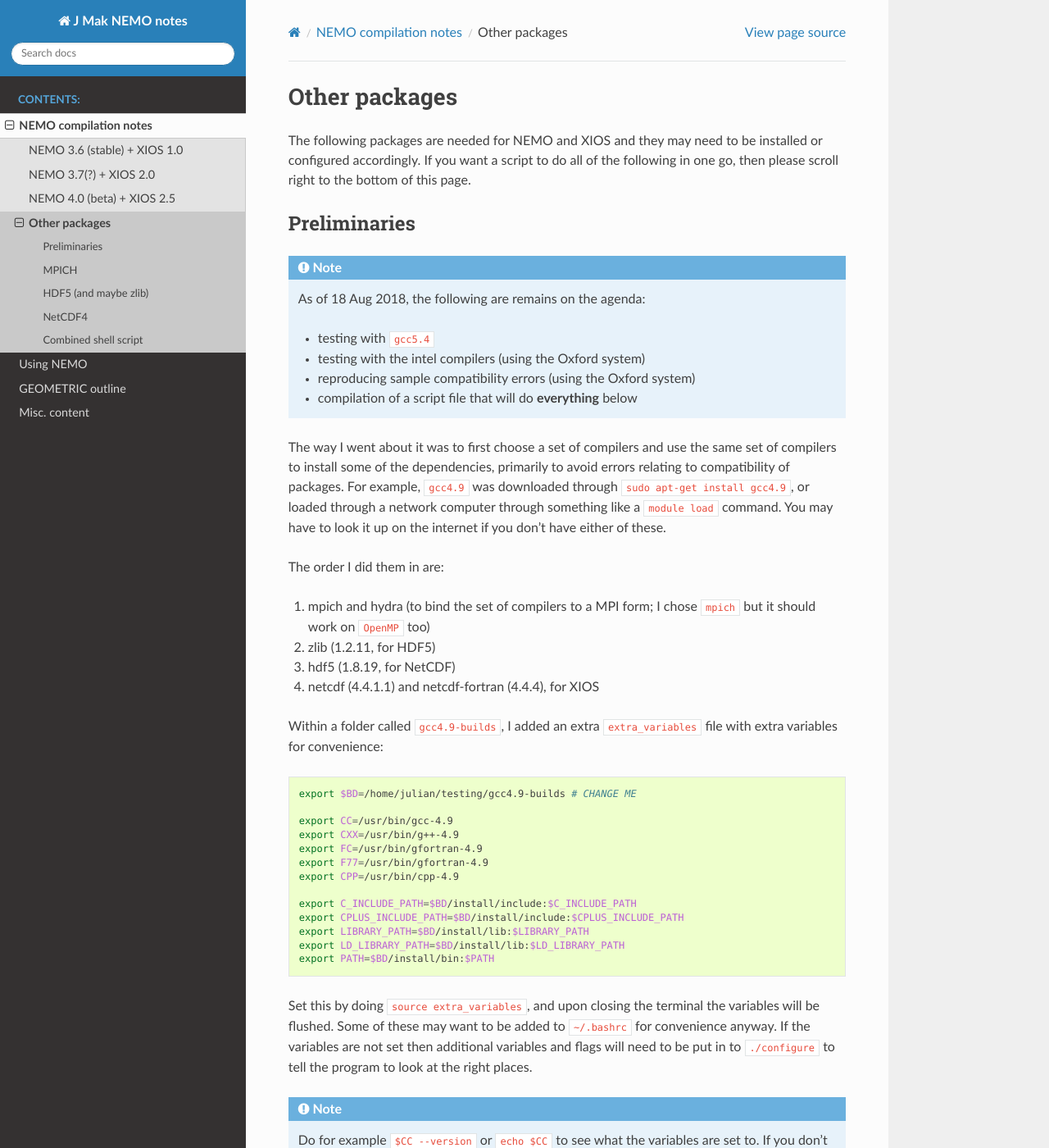
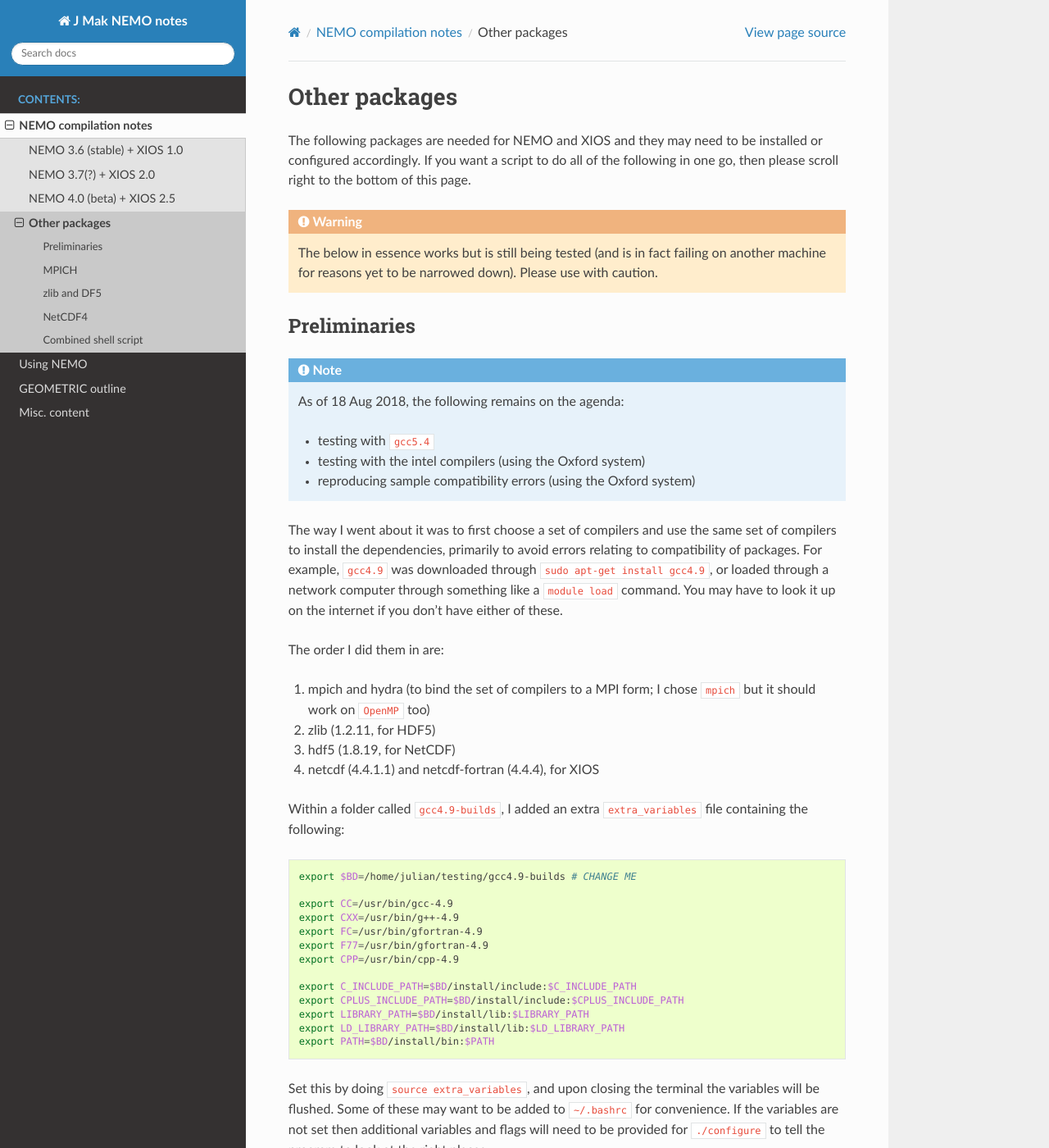
Before and after one commit to julianmak/NEMO-related, a Sphinx documentation site: the page built from docs/compilation_notes/packages.rst, in a window 1280 px wide and 1400 px high. Shown: the whole window at 82% size. Built offline with Sphinx 7.4.7 and the Read the Docs theme 2.0.0, drawn with Linux system fonts in a browser that asks for light colours; some of the changed text lies outside the part shown.

Commit message:
reworked the packages.rst page

```diff
--- a/docs/compilation_notes/packages.rst
+++ b/docs/compilation_notes/packages.rst
@@ -12,24 +12,29 @@
 installed or configured accordingly. If you want a script to do all of the
 following in one go, then please scroll right to the bottom of this page.
 
+.. Warning::
+
+  The below in essence works but is still being tested (and is in fact failing
+  on another machine for reasons yet to be narrowed down). Please use with
+  caution.
+
 Preliminaries
 -------------
 
 .. note::
 
-  As of 18 Aug 2018, the following are remains on the agenda:
+  As of 18 Aug 2018, the following remains on the agenda:
 
   * testing with ``gcc5.4``
   * testing with the intel compilers (using the Oxford system)
   * reproducing sample compatibility errors (using the Oxford system)
-  * compilation of a script file that will do **everything** below
 
 The way I went about it was to first choose a set of compilers and use the same
-set of compilers to install some of the dependencies, primarily to avoid errors
-relating to compatibility of packages. For example, ``gcc4.9`` was downloaded
-through ``sudo apt-get install gcc4.9``, or loaded through a network computer
-through something like a ``module load`` command. You may have to look it up on
-the internet if you don't have either of these.
+set of compilers to install the dependencies, primarily to avoid errors relating
+to compatibility of packages. For example, ``gcc4.9`` was downloaded through
+``sudo apt-get install gcc4.9``, or loaded through a network computer through
+something like a ``module load`` command. You may have to look it up on the
+internet if you don't have either of these.
 
 The order I did them in are:
 
@@ -39,7 +44,7 @@
 4. netcdf (4.4.1.1) and netcdf-fortran (4.4.4), for XIOS
 
 Within a folder called ``gcc4.9-builds``, I added an extra ``extra_variables``
-file with extra variables for convenience:
+file containing the following:
 
 .. code-block:: bash
 
@@ -59,8 +64,8 @@
 
 Set this by doing ``source extra_variables``, and upon closing the terminal the
 variables will be flushed. Some of these may want to be added to ``~/.bashrc``
-for convenience anyway. If the variables are not set then additional variables
-and flags will need to be put in to ``./configure`` to tell the program to look
+for convenience. If the variables are not set then additional variables and
+flags will need to be provided for ``./configure`` to tell the program to look
 at the right places.
 
 .. note::
@@ -78,9 +83,9 @@
 
 Some or all of these may be skipped depending on which ones packages you have
 already installed and/or configured. The following installs all the libraries
-and binaries to a folder (``gcc4.9-builds`` for example), but if you have
-``sudo`` access you could always just install it to ``/usr/local``. The
-sub-directories in the folder are:
+and binaries to the folder specified in ``$BD``; you have ``sudo`` access you
+could always just install it to ``/usr/local``. The sub-directories in the
+folder are:
 
 * ``source``, where all the compressed files are going to live;
 * ``build``, where all the source file folders are going to live
@@ -154,25 +159,24 @@
 
 .. note::
 
-  The ``./configure prefix=`` step requires an absolute (not relative) path.
-  Change this is you want to have it installed somewhere else, e.g.,
-  ``/usr/local`` if you have ``sudo`` access.
+  The ``./configure prefix=`` step requires an absolute (not relative) path;
+  change this to change the installation folder.
 
 
-HDF5 (and maybe zlib)
----------------------
+zlib and DF5
+------------
 
 Check whether HDF5 exists first (may still need to be installed again for
 compatibility reasons). ``h5copy`` is the command that should exist if HDF5 is
-installed.
+installed:
 
 .. code-block:: bash
 
   which h5copy
   h5copy --version
 
-If you still want to install it, then do the following (following the
-instructions on the `Unidata UCAR website
+If you still want to install both zlib and HDF5, then do the following
+(following the instructions on the `Unidata UCAR website
 <https://www.unidata.ucar.edu/software/netcdf/netcdf-4/newdocs/netcdf-install/Quick-Instructions.html>`_).
 The raw files are taken from the HDF5 website using HDF5 v1.8.19. Again, with
 ``$BD`` as defined:
@@ -193,16 +197,10 @@
   cd $BD/build/
   tar -xvzf $BD/source/hdf5-1.8.19.tar.gz
   cd hdf5-1.8.19
-  ./configure --disable-shared --enable-fortran --enable-cxx --prefix=$BD/install/
+  ./configure --disable-shared --enable-hl --enable-fortran --enable-cxx --prefix=$BD/install/
   make -j 2
   make check install
   cd $BD
-
-.. warning::
-
-  HDF5 checking and installation can take a while (anything from 5 to 30 mins
-  depending...) If you are feeling brave you can just do ``make install``; do
-  this at your own risk...
 
 .. note::
 
@@ -213,16 +211,18 @@
   will probably need to add ``--with-zlib=$BD/`` to the HDF5 ``./configure``
   command.
 
+  HDF5 checking and installation can take a while (anything from 5 to 30 mins).
+
   You can also check the linking by doing e.g. ``ldd $BD/install/bin/h5copy``
   after installation, and see where ``libz.so.?`` is pointed to. If you did add
   things to ``$PATH``, then doing ``which h5copy`` should now show the intended
-  path; if not, check that ``echo $PATH`` has the intended directory before the
-  others.
+  path.
 
   The above uses ``--disable-shared`` which should be fine for private
   consumption, and I find it slightly less prone to errors. For a shared build,
-  swap out ``--disable-shared`` for ``--enable-shared``, and ``CFLAGS=-fPIC``
-  added to the above ``./configure`` for **both** HDF5 and zlib.
+  swap out ``--disable-shared`` for ``--enable-shared``, and add the
+  ``CFLAGS=-fPIC`` flag to **both** of the HDF5 and zlib ``./configure``
+  command.
 
 NetCDF4
 -------
@@ -263,23 +263,19 @@
   make check install
   cd $BD
 
-.. warning::
-
-  NetCDF4 checking and installation can take a while (anything from 5 to 30 mins
-  depending...) If you are feeling brave you can just do ``make install``; do
-  this at your own risk...
-
 .. note::
 
   I had a problem with not having the m4 package, which I just installed as the
   installation commands above, with the binaries found from ``wget
   ftp://ftp.gnu.org/gnu/m4/m4-1.4.10.tar.gz``.
 
+  NetCDF4 checking and installation can take a while (anything from 5 to 30
+  mins).
+
   Do the ``ldd`` and ``which`` commands to check which things are being pointed
   to. If the HDF5 and zlib libraries are not pointed to correctly, then consider
-  manually adding either the flags ``--with-hdf5=$BD/install/
-  --with-zlib=$BD/install/`` or ``CPPFLAGS=-I$BD/install/include
-  LDFLAGS=-L$BD/install/lib`` to the first ``./configure`` command.
+  manually adding the flags ``CPPFLAGS=-I$BD/install/include
+  LDFLAGS=-L$BD/install/lib`` to the ``./configure`` commands.
 
   For shared libraries, replace ``--disable-shared`` with ``--enabled-shared``.
 
```
